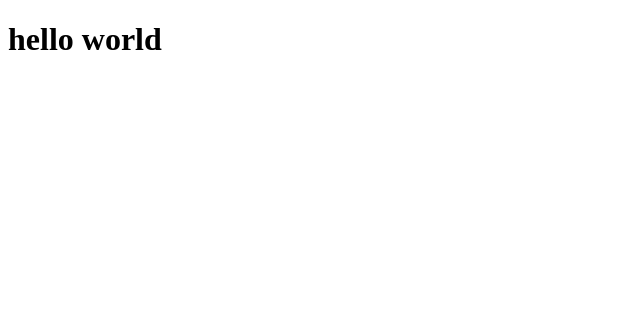
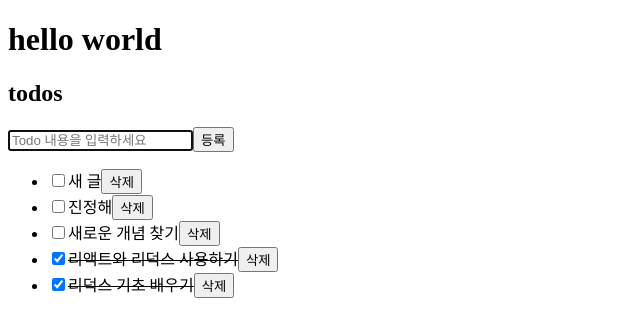
Before and after one commit to jannyshim/todo-redux, a React (Create React App) app: page / in a window 1280 px wide. Shown: the top 336 px of the page, without its empty margins (0-640 px from the left). Built offline with nearby package versions, Linux system fonts and the light colour scheme; data requests are answered from the project's data file.

Commit message:
feat: todo 관련 기능 적용

```diff
--- a/src/App.js
+++ b/src/App.js
@@ -1,5 +1,15 @@
+import Todo from "./pages/todo";
+
 function App() {
-  return <h1>hello world</h1>;
+  return (
+    <div>
+      <h1>hello world</h1>
+      <main>
+        <h2>todos</h2>
+        <Todo />
+      </main>
+    </div>
+  );
 }
 
 export default App;
--- /dev/null
+++ b/src/components/header.js
@@ -0,0 +1,38 @@
+import React, { useState } from "react";
+
+function Header({ onAddTodo }) {
+  const [text, setText] = useState("");
+
+  const handleChange = (e) => setText(e.target.value);
+
+  const newTodo = () => {
+    if (text === "") {
+      alert("입력해주세요");
+    } else {
+      onAddTodo(text);
+      setText("");
+    }
+  };
+
+  const handleKeyPress = (e) => {
+    if (e.key === "Enter") {
+      e.preventDefault();
+      newTodo();
+    }
+  };
+
+  return (
+    <div>
+      <input
+        placeholder={"Todo 내용을 입력하세요"}
+        onChange={handleChange}
+        onKeyPress={handleKeyPress}
+        autoFocus={true}
+        value={text}
+      />
+      <button onClick={newTodo}>등록</button>
+    </div>
+  );
+}
+
+export default Header;
--- /dev/null
+++ b/src/components/todoList.js
@@ -0,0 +1,15 @@
+import React from "react";
+import { useSelector } from "react-redux";
+import TodoListItem from "./todoListItem";
+
+const TodoList = () => {
+  const allTodos = useSelector((state) => state.todos);
+
+  const MappedTodo = allTodos
+    .sort((a, b) => b.id - a.id)
+    .map((todo, id) => <TodoListItem key={id} todo={todo} />);
+
+  return <ul>{MappedTodo}</ul>;
+};
+
+export default TodoList;
--- /dev/null
+++ b/src/components/todoListItem.js
@@ -0,0 +1,44 @@
+import axios from "axios";
+import React from "react";
+import { useDispatch } from "react-redux";
+import { deleteTodo, todoChecked } from "../module/todoAction";
+
+const TodoListItem = ({ todo }) => {
+  const dispatch = useDispatch();
+  const { id, content, isChecked } = todo;
+
+  const deleteTodoList = async () => {
+    try {
+      await axios.delete(`http://localhost:3001/todos/${id}`);
+      dispatch(deleteTodo(id));
+    } catch (error) {
+      console.log(error);
+    }
+  };
+  const handleDeleteClick = () => {
+    deleteTodoList();
+  };
+
+  const handleCheckedClick = async () => {
+    try {
+      await axios.patch(`http://localhost:3001/todos/${id}`, {
+        isChecked: !isChecked,
+      });
+      dispatch(todoChecked(id));
+    } catch (error) {
+      console.log(error);
+    }
+  };
+  return (
+    <li key={id}>
+      <input
+        type="checkbox"
+        defaultChecked={isChecked}
+        onChange={handleCheckedClick}
+      />
+      {isChecked ? <s>{content}</s> : <span>{content}</span>}
+      <button onClick={handleDeleteClick}>삭제</button>
+    </li>
+  );
+};
+export default TodoListItem;
--- /dev/null
+++ b/src/pages/todo.js
@@ -0,0 +1,48 @@
+import React, { useEffect } from "react";
+import axios from "axios";
+import { useDispatch } from "react-redux";
+import {
+  addTodo,
+  fetchTodosFailure,
+  fetchTodosSuccess,
+} from "../module/todoAction";
+import TodoList from "../components/todoList";
+import Header from "../components/header";
+
+const Todo = () => {
+  const dispatch = useDispatch();
+  // 투두 불러오기
+  const fetchTodos = async () => {
+    try {
+      const res = await axios.get("http://localhost:3001/todos");
+      dispatch(fetchTodosSuccess(res.data));
+    } catch (error) {
+      dispatch(fetchTodosFailure(error));
+    }
+  };
+  useEffect(() => {
+    fetchTodos();
+  }, []);
+  // 새 투두 등록하기
+  const addTodoList = async (text) => {
+    try {
+      const res = await axios.post("http://localhost:3001/todos", {
+        content: text,
+        isChecked: false,
+      });
+      dispatch(addTodo(res.data));
+      fetchTodos();
+    } catch (error) {
+      console.log(error);
+    }
+  };
+
+  return (
+    <div>
+      <Header onAddTodo={addTodoList} />
+      <TodoList />
+    </div>
+  );
+};
+
+export default Todo;
```
